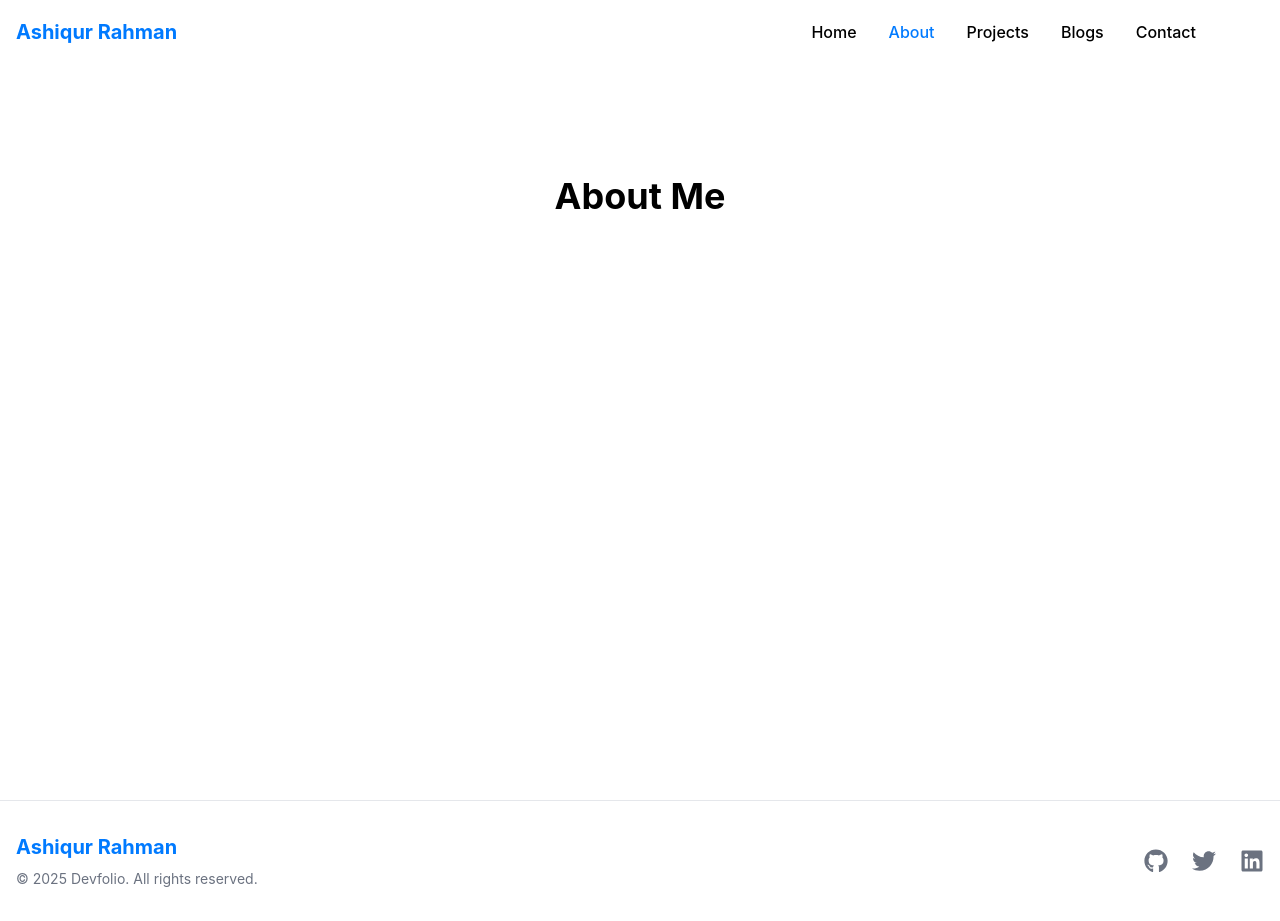
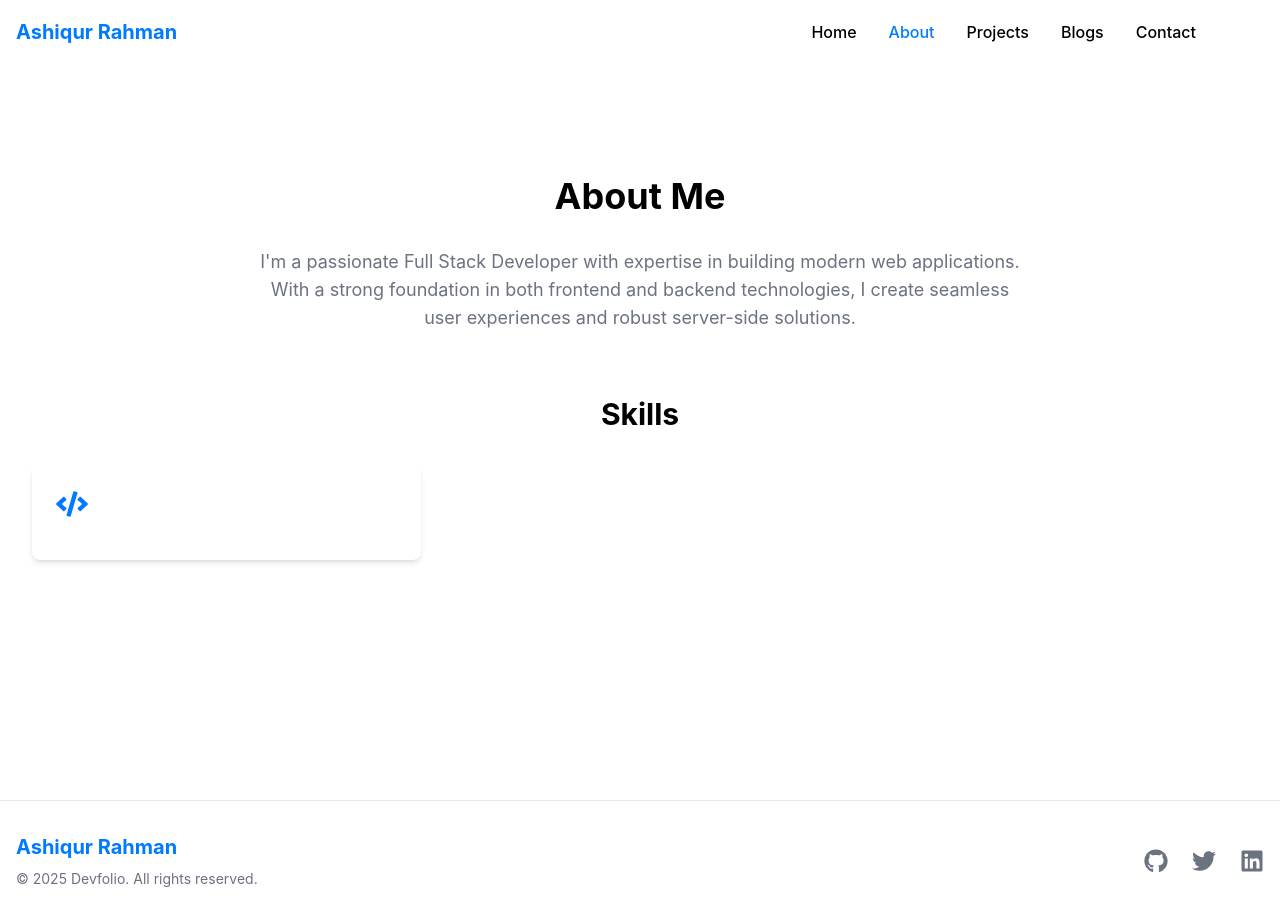
Before and after one commit to Ashiqur97/Portfolio-using-next-js-framar-motion, a Next.js app: page /about in a window 1280 px wide. Built offline with nearby package versions, Linux system fonts and the light colour scheme.

Commit message:
code updating and changing

```diff
--- a/src/app/about/page.tsx
+++ b/src/app/about/page.tsx
@@ -1,9 +1,27 @@
 import React from 'react'
+import { FaCode } from 'react-icons/fa';
 
 const About = () => {
   return (
     <div className='container max-w-7xl mx-auto py-20'>
       <h1 className='text-4xl font-bold mb-8 text-center'>About Me</h1>
+
+      <section className='mb-16'>
+          <p className='text-lg text-secondary max-w-3xl mx-auto text-center'>
+               I&apos;m a passionate Full Stack Developer with expertise in building modern web applications.
+          With a strong foundation in both frontend and backend technologies, I create seamless
+          user experiences and robust server-side solutions.
+          </p>
+      </section>
+
+      <section className='mb-16'>
+          <h2 className='section-title'>Skills</h2>
+          <div className='grid grid-cols-1 md:grid-cols-2 lg:grid-cols-3 gap-6'>
+            <div className='bg-white dark:bg-dark/50 p-6 rounded-lg shadow-md'>
+              <FaCode className="h-8 w-8 text-primary mb-4" />
+            </div>
+          </div>
+      </section>
     </div>
   )
 }
```
